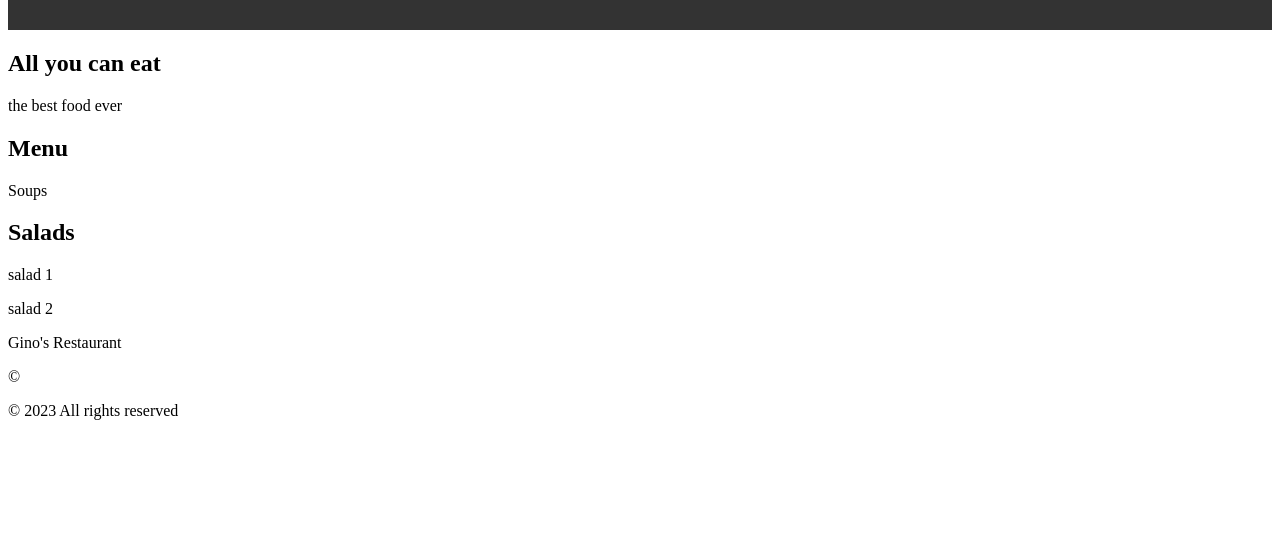
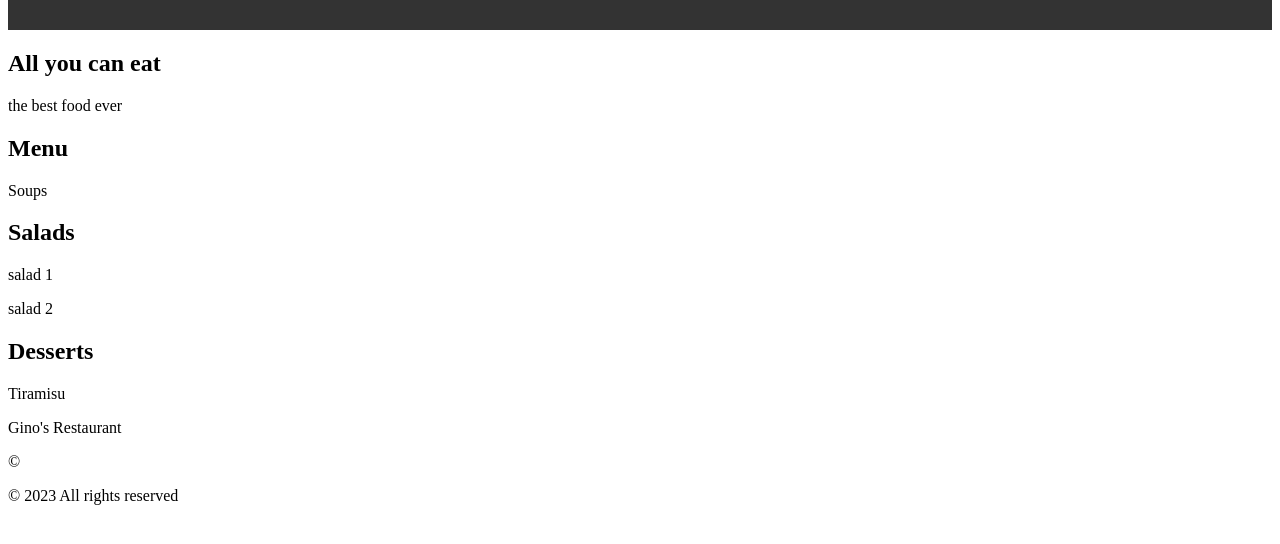
Before and after one commit to rivasbolinga/mastering-git, a plain HTML site: page index.html in a window 1280 px wide. Shown: the part 142-686 px from the top of the page. Drawn offline with Linux system fonts and the light colour scheme.

```diff
--- a/index.html
+++ b/index.html
@@ -53,6 +53,8 @@
         <h1>Salads</h1>
         <p>salad 1</p>
         <p>salad 2</p>
+         <h1>Desserts</h1>
+        <p>Tiramisu</p>
         <div>
 
       </div>
```
